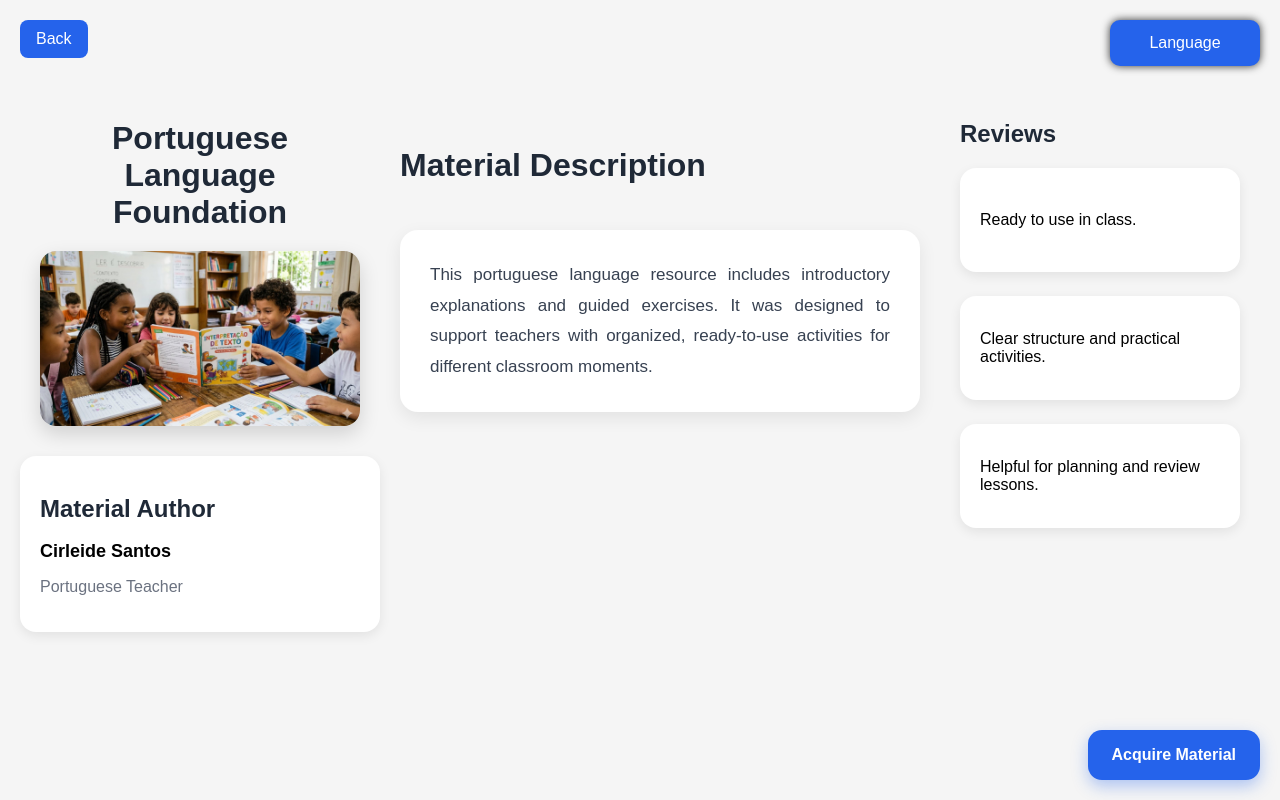
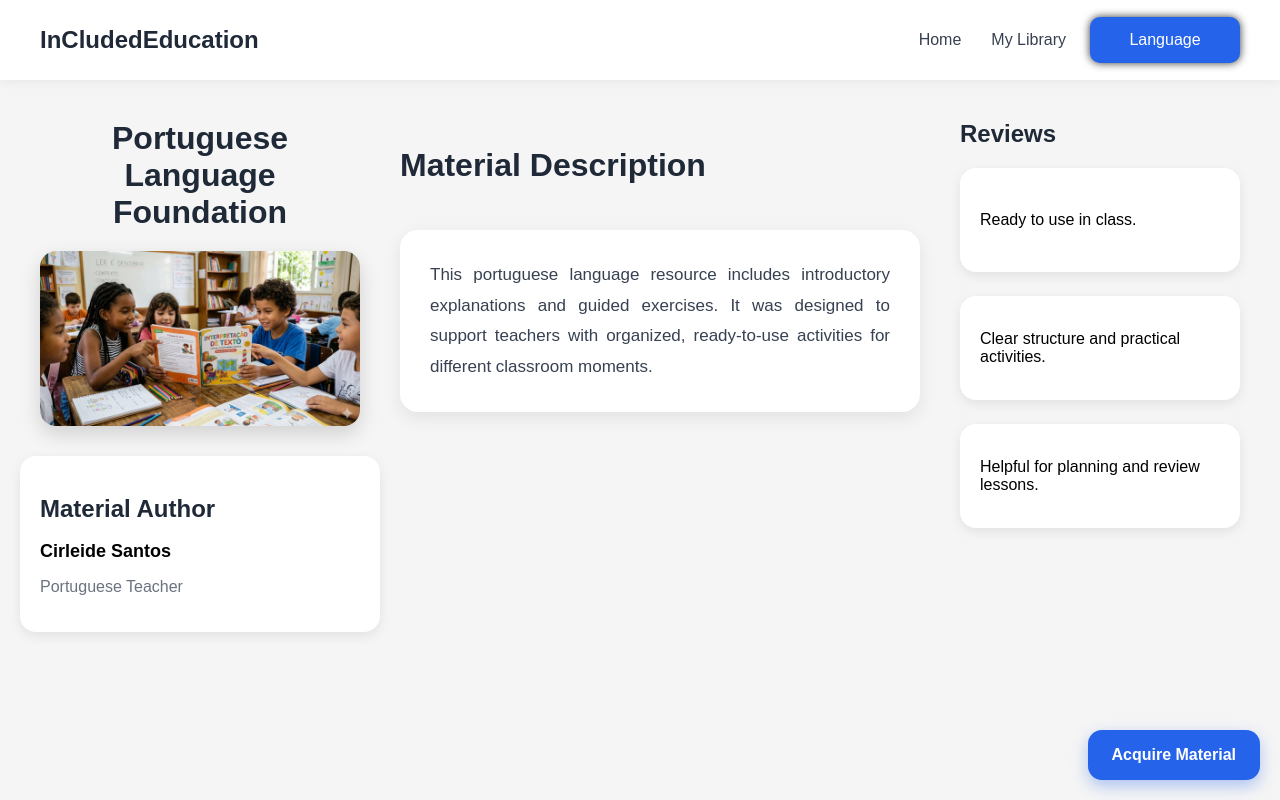
Before and after one commit to guibarreto2003/InCludedEducation, a React app in the folder frontend/: page /material/1 in a window 1280 px wide. Built offline with nearby package versions, Linux system fonts and the light colour scheme; the HTML template or start-up script is replaced by a standard one.

Commit message:
implemented scalable navigation and persistent library architecture

```diff
--- a/frontend/src/App.css
+++ b/frontend/src/App.css
@@ -1,4 +1,6 @@
 .container {
+  padding-top: 120px;
+
   min-height: 100vh;
 
   display: flex;
--- a/frontend/src/App.jsx
+++ b/frontend/src/App.jsx
@@ -4,6 +4,7 @@ import MaterialDetails from './pages/MaterialDetails'
 import { useState } from 'react'
 import Library from './pages/Library'
 import translations from './data/translations'
+import Navbar from './components/Navbar'
 
 function App() {
 
@@ -12,6 +13,12 @@ function App() {
 
   return (
     <BrowserRouter>
+      <Navbar
+        language={language}
+        setLanguage={setLanguage}
+        text={text}
+      />
+
       <Routes>
         <Route
           path="/"
--- a/frontend/src/components/LanguageSelector.css
+++ b/frontend/src/components/LanguageSelector.css
@@ -1,8 +1,5 @@
 .language-selector {
-  position: fixed;
-
-  top: 20px;
-  right: 20px;
+  position: static;
 
   width: 150px;
 
@@ -17,7 +14,22 @@
   z-index: 10;
 }
 
+.navbar .language-selector {
+  position: relative;
+
+  flex-shrink: 0;
+}
+
 .language-selector button {
+  width: 100%;
+}
+
+.navbar .language-options {
+  position: absolute;
+
+  top: calc(100% + 10px);
+  right: 0;
+
   width: 100%;
 }
 
--- /dev/null
+++ b/frontend/src/components/Navbar.css
@@ -0,0 +1,63 @@
+.navbar {
+  position: fixed;
+
+  top: 0;
+  left: 0;
+
+  width: 100%;
+
+  height: 80px;
+
+  display: flex;
+
+  align-items: center;
+
+  justify-content: space-between;
+
+  padding: 0 40px;
+
+  background-color: white;
+
+  box-shadow:
+    0 2px 10px rgba(0,0,0,0.06);
+
+  z-index: 1000;
+
+  box-sizing: border-box;
+}
+
+.navbar-logo {
+  font-size: 24px;
+
+  font-weight: 700;
+
+  color: #1f2937;
+
+  text-decoration: none;
+}
+
+.navbar-links {
+  display: flex;
+
+  gap: 30px;
+
+  margin-left: auto;
+  margin-right: 24px;
+}
+
+.navbar-links a {
+  color: #374151;
+
+  text-decoration: none;
+
+  font-weight: 500;
+
+  white-space: nowrap;
+
+  transition:
+    color 0.3s ease;
+}
+
+.navbar-links a:hover {
+  color: #2563eb;
+}
--- /dev/null
+++ b/frontend/src/components/Navbar.jsx
@@ -0,0 +1,42 @@
+import { Link } from "react-router-dom";
+
+import LanguageSelector from "./LanguageSelector";
+
+import './Navbar.css'
+
+function Navbar ({
+    language,
+    setLanguage,
+    text
+}) {
+    return (
+
+        <header className="navbar">
+
+            <Link
+                to="/"
+                className="navbar-logo"
+            >
+                InCludedEducation
+            </Link>
+
+        <nav className="navbar-links">
+
+            <Link to='/'>
+                {text.home}
+            </Link>
+
+            <Link to="/library">
+                {text.myLibrary}
+            </Link>
+        </nav>
+
+            <LanguageSelector
+                language={language}
+                setLanguage={setLanguage}
+            />
+        </header>
+    )
+}
+
+export default Navbar
--- a/frontend/src/components/PurchaseButton.jsx
+++ b/frontend/src/components/PurchaseButton.jsx
@@ -1,4 +1,4 @@
-import { useState, useEffect, useDebugValue } from "react"
+import { useState } from "react"
 import {
     addToLibrary,
     isInLibrary
@@ -10,14 +10,9 @@ function PurchaseButton({ material, text }) {
 
     const [showPopup, setShowPopup] = useState(false)
 
-    const [added, setAdded] = useState(false)
-
-    useEffect(() => {
-
-        setAdded(
-            isInLibrary(material.id)
-        )
-    }, [material.id])
+    const [added, setAdded] = useState(
+    isInLibrary(material.id)
+)
 
     function handlePurchase() {
 
--- a/frontend/src/data/translations.js
+++ b/frontend/src/data/translations.js
@@ -14,7 +14,8 @@ const translations = {
     acquireMaterial: 'Acquire Material',
     addedToLibrary: 'Added to library',
     materialAddedToLibrary: 'Material added to library',
-
+    materialNotFound: 'Material not found',
+    backToHome: 'Back to Home',
     // Language selector translation
     languageLabel: 'Language',
     english: 'English',
@@ -37,7 +38,6 @@ const translations = {
 
     // Portuguese language area filters
     all: 'All',
-    portuguese: 'Portuguese',
     literature: 'Literature',
     writing: 'Writing',
     grammar: 'Grammar',
@@ -58,7 +58,9 @@ const translations = {
     cohesion: 'Cohesion',
     coherence: 'Coherence',
     brazilianLiterature: 'Brazilian Literature',
-    enemWriting: 'ENEM Writing'
+    enemWriting: 'ENEM Writing',
+    home: 'Home',
+    myLibrary: 'My Library'
   },
 
   pt: {
@@ -76,7 +78,8 @@ const translations = {
     acquireMaterial: 'Adquirir material',
     addedToLibrary: 'Adicionado à biblioteca',
     materialAddedToLibrary: 'Material adicionado à biblioteca',
-
+    materialNotFound: 'Material não encontrado',
+    backToHome: 'Voltar ao início',
     // Language selector translation
     languageLabel: 'Idioma',
     english: 'Inglês',
@@ -119,7 +122,9 @@ const translations = {
     cohesion: 'Coesão',
     coherence: 'Coerência',
     brazilianLiterature: 'Literatura brasileira',
-    enemWriting: 'Redação ENEM'
+    enemWriting: 'Redação ENEM',
+    home: 'Início',
+    myLibrary: 'Minha Biblioteca'
   }
 }
 
--- a/frontend/src/pages/Home.jsx
+++ b/frontend/src/pages/Home.jsx
@@ -4,7 +4,6 @@ import MaterialCard from '../components/MaterialsInfo/MaterialCard'
 import materials from '../data/materials'
 
 import translations from '../data/translations'
-import LanguageSelector from '../components/LanguageSelector'
 
 import SearchBar from '../components/SearchBar'
 import FilterBar from '../components/FilterBar'
@@ -12,7 +11,7 @@ import filterMaterials from '../utils/filterMaterials'
 
 import '../App.css'
 
-function Home({language, setLanguage}) {
+function Home({language}) {
 
   const text = translations[language]
   const [searchTerm, setSearchTerm] = useState('')
@@ -27,15 +26,9 @@ function Home({language, setLanguage}) {
 
 
   return (
-     <div className="container">
+    <div className="container">
 
-      {/*Language Selector*/}
-      <LanguageSelector
-        language={language}
-        setLanguage={setLanguage}
-      />
-      {/*Language Selector Ends*/}
-    <div className="home-content">
+      <div className="home-content">
       {/*The Interface*/}
       <h1>
         {text.title}
--- a/frontend/src/pages/Library.jsx
+++ b/frontend/src/pages/Library.jsx
@@ -11,7 +11,7 @@ function Library({ text }) {
 
         <div className="container">
 
-            <h1>My Library</h1>
+            <h1>{text.myLibrary}</h1>
 
             <div className="materials">
 
@@ -20,7 +20,7 @@ function Library({ text }) {
                         key={material.id}
                         id={material.id}
                         grade={text[material.gradeKey]}
-                        subject={text[material.subjectKeu]}
+                        subject={text[material.subjectKey]}
                         image={material.image}
                     />
                 ))}
--- a/frontend/src/pages/MaterialDetails.css
+++ b/frontend/src/pages/MaterialDetails.css
@@ -44,35 +44,6 @@
   flex-shrink: 0;
 }
 
-.back-button {
-  position: fixed;
-
-  top: 20px;
-  left: 20px;
-
-  background-color: #2563eb;
-
-  color: white;
-
-  padding: 10px 16px;
-
-  border-radius: 8px;
-
-  text-decoration: none;
-
-  z-index: 999;
-
-  transition:
-    background-color 0.3s ease,
-    transform 0.3s ease;
-}
-
-.back-button:hover {
-  background-color: #1d4ed8;
-
-  transform: scale(1.05);
-}
-
 @media (max-width: 900px) {
 
   .details-layout {
@@ -84,8 +55,48 @@
   .left-column,
   .center-column,
   .right-column {
-    width: 100%;
+  width: 100%;
 
-    max-width: 700px;
+  max-width: 700px;
+
+  flex: unset;
   }
 }
+
+.not-found {
+  min-height: 100vh;
+
+  display: flex;
+
+  flex-direction: column;
+
+  justify-content: center;
+
+  align-items: center;
+
+  gap: 20px;
+
+  text-align: center;
+}
+
+.back-home-button {
+  background-color: #2563eb;
+
+  color: white;
+
+  padding: 12px 20px;
+
+  border-radius: 10px;
+
+  text-decoration: none;
+
+  transition:
+    background-color 0.3s ease,
+    transform 0.3s ease;
+}
+
+.back-home-button:hover {
+  background-color: #1d4ed8;
+
+  transform: translateY(-2px);
+}
--- a/frontend/src/pages/MaterialDetails.jsx
+++ b/frontend/src/pages/MaterialDetails.jsx
@@ -8,12 +8,10 @@ import MaterialDescription from '../components/MaterialsInfo/MaterialDescription
 import MaterialReviews from '../components/MaterialsInfo/MaterialReviews'
 import PurchaseButton from '../components/PurchaseButton'
 
-import LanguageSelector from '../components/LanguageSelector'
-
 import '../App.css'
 import './MaterialDetails.css'
 
-function MaterialDetails({language, setLanguage}) {
+function MaterialDetails({language}) {
 
     const { id } = useParams()
     const material = materials.find(
@@ -21,14 +19,28 @@ function MaterialDetails({language, setLanguage}) {
     )
     const text = translations[language]
 
+    if (!material) {
+        return (
+
+            <div className='not-found'>
+
+                    <h1>
+                        {text.materialNotFound}
+                    </h1>
+
+                    <Link
+                        to='/'
+                        className='back-home-button'
+                    >
+                        {text.backToHome}
+                    </Link>
+            </div>
+        )
+    }
+
+
     return (
         <div className='details-container'>
-            {/*LANGUAGE SELECTOR*/}
-            <LanguageSelector
-                language={language}
-                setLanguage={setLanguage}
-            />
-            {/*LANGUAGE SELECTOR ENDS*/}
 
             <div className="details-layout">
                 <div className="left-column">
@@ -62,9 +74,7 @@ function MaterialDetails({language, setLanguage}) {
 
             </div>
 
-            <Link to="/" className="back-button">
-                {text.back}
-            </Link>
+
             <PurchaseButton material={material} text={text} />
         </div>
     )
```
